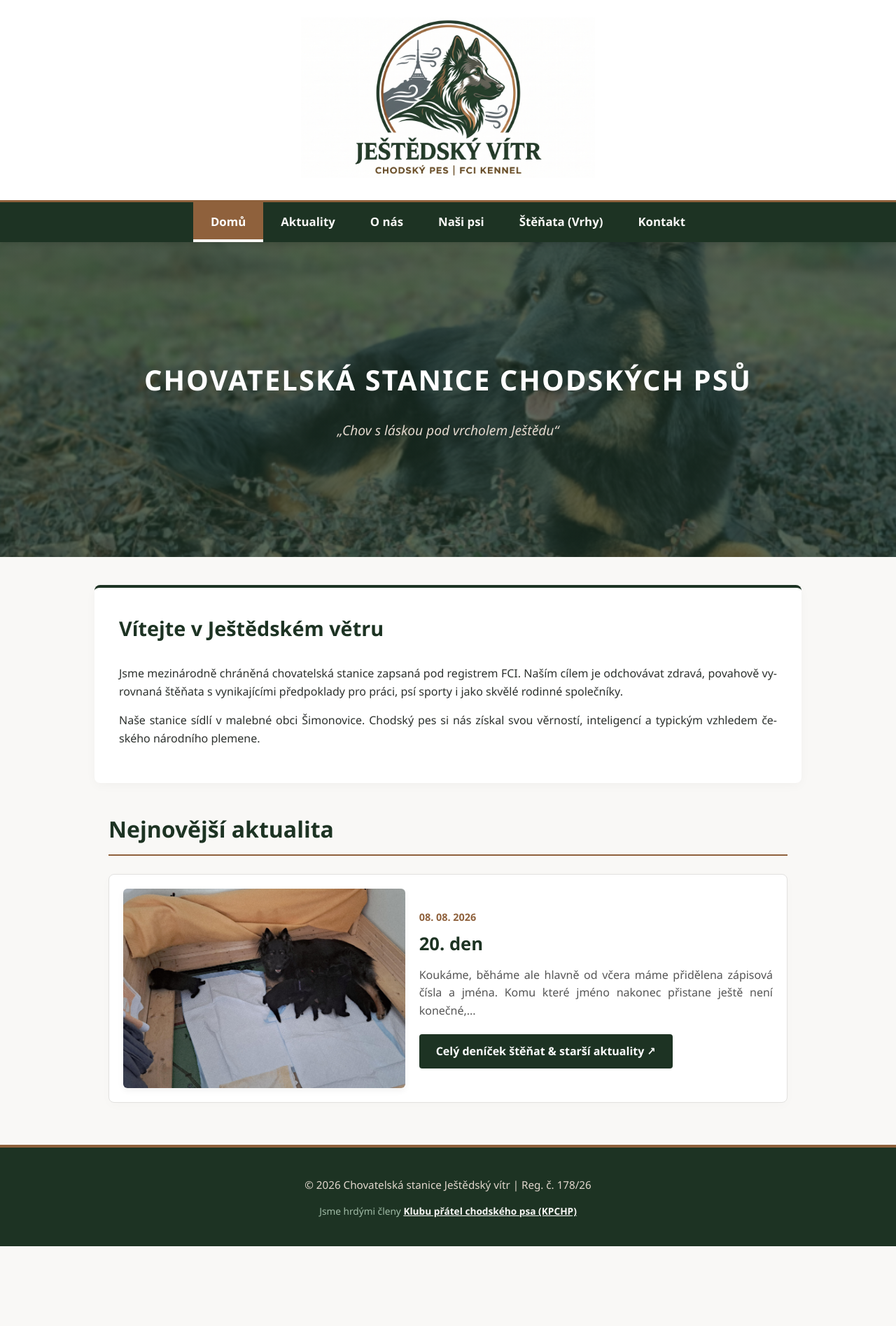
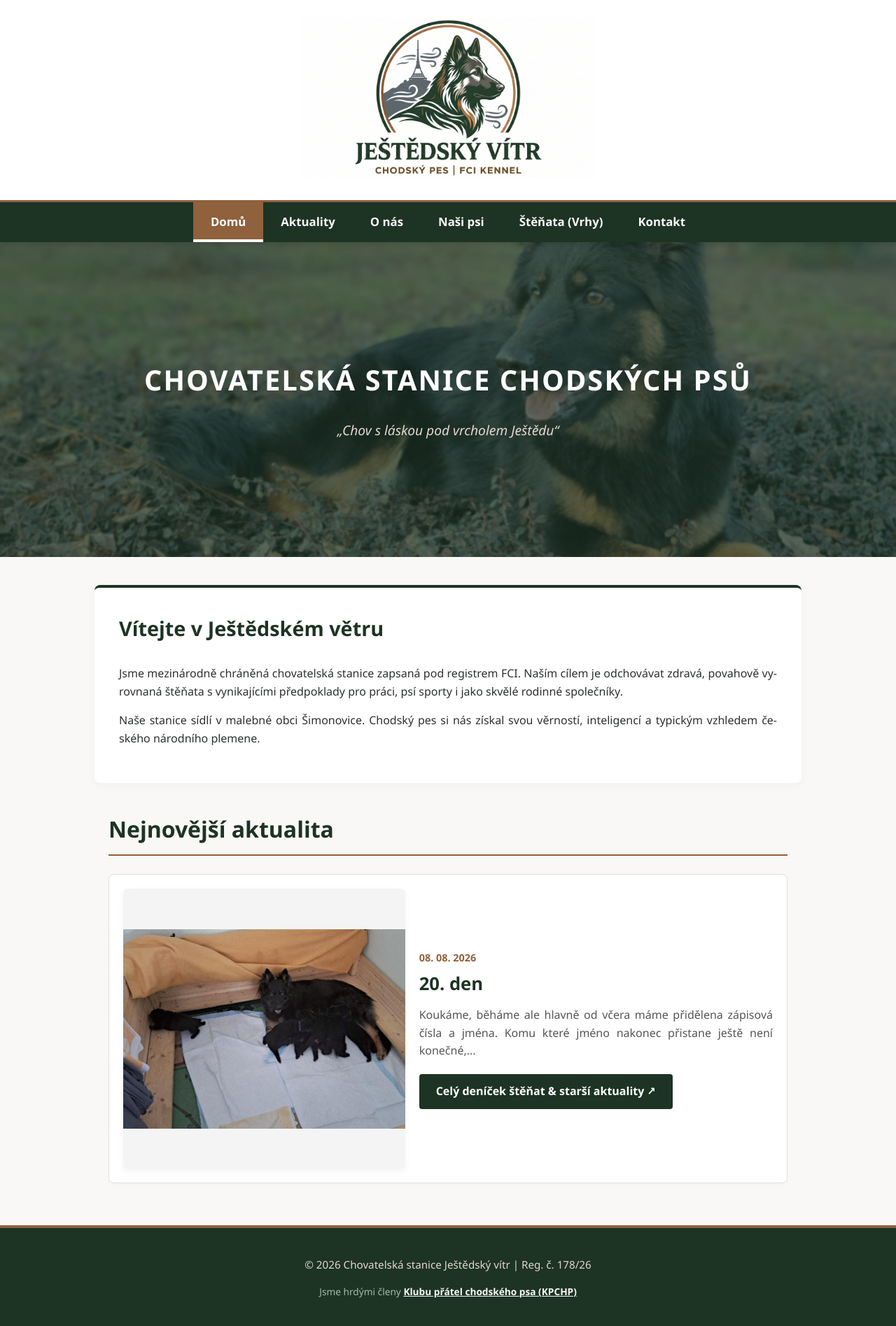
Before and after one commit to Ota-Vr/Jestedsky-vitr, a Jekyll site: the page built from index.html, in a window 1280 px wide. Shown: the whole page at 70% size. Built offline with Jekyll 4.4.1, drawn with Linux system fonts in a browser that asks for light colours; a script that is not in the unit is left out; before the commit the page ends 1781 px from its top, so only the background shows below that.

Commit message:
Moznost pridat fotky na vysku do hlavni fotky do aktualit

```diff
--- a/aktuality.html
+++ b/aktuality.html
@@ -13,7 +13,8 @@ title: Aktuality
         <h3>{{ post.title }}</h3>
 
         {% if post.image %}
-        <img src="{{ post.image }}" alt="{{ post.title }}">
+        <!-- Zde je upravený hlavní obrázek aktualit -->
+        <img src="{{ post.image }}" alt="{{ post.title }}" style="width: 100%; height: 400px; object-fit: contain; background-color: #f4f4f4; border-radius: 8px; margin-bottom: 20px;">
         {% endif %}
 
         <!-- Vypíše samotný text -->
--- a/index.html
+++ b/index.html
@@ -26,7 +26,7 @@ title: Domů
 
           <!-- Fotka k aktualitě -->
           <div style="flex: 1 1 300px; max-width: 100%;">
-                <img src="{{ post.image }}" alt="{{ post.title }}" style="width: 100%; height: auto; display: block; border-radius: 6px; box-shadow: 0 4px 10px rgba(0,0,0,0.05);">
+              <img src="{{ post.image }}" alt="{{ post.title }}" style="width: 100%; height: 400px; object-fit: contain; background-color: #f4f4f4; display: block; border-radius: 6px; box-shadow: 0 4px 10px rgba(0,0,0,0.05);">
           </div>
 
           <!-- Texty k aktualitě -->
@@ -48,6 +48,5 @@ title: Domů
 
       </div>
       {% endfor %}
-
   </div>
 </div>
```
Lines whose indentation alone changed are shown as unchanged.
